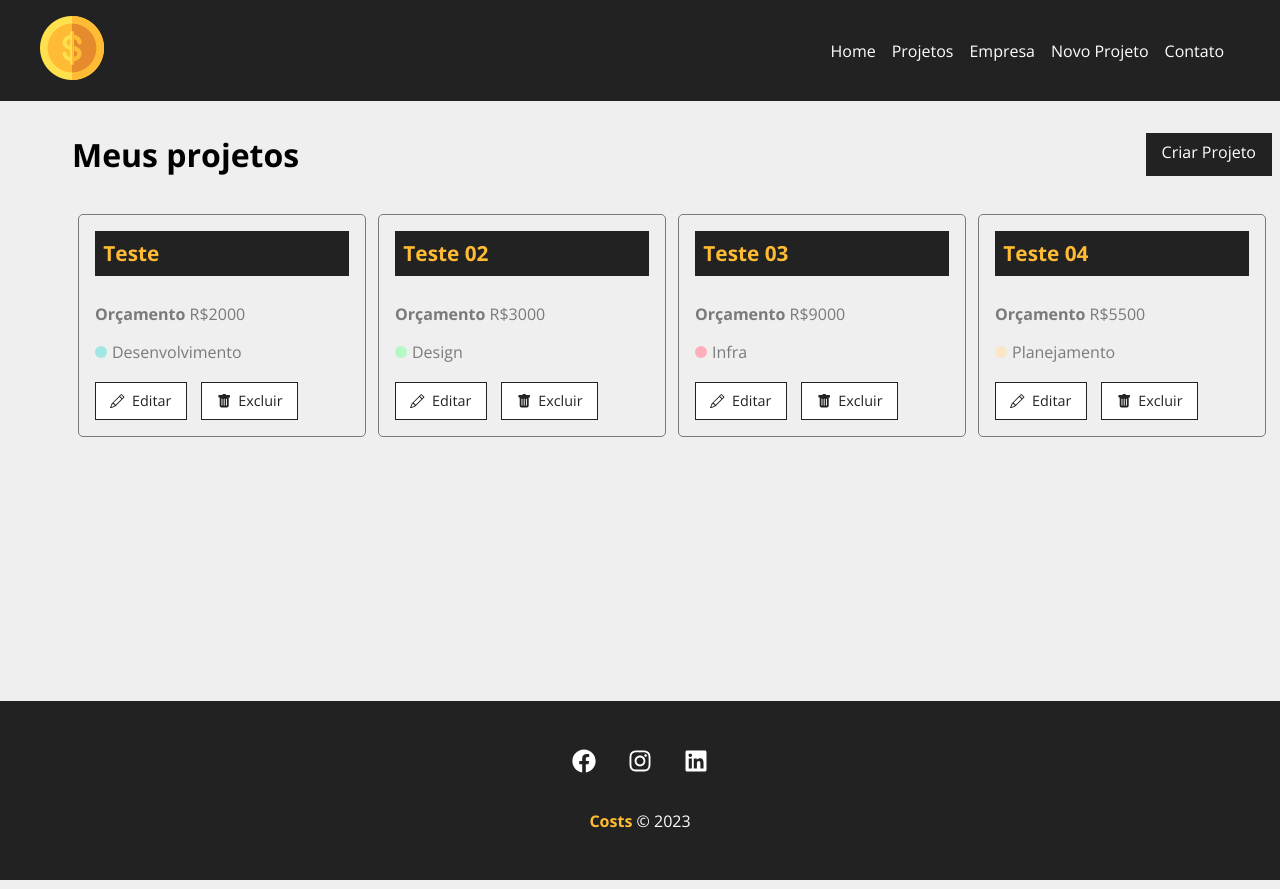
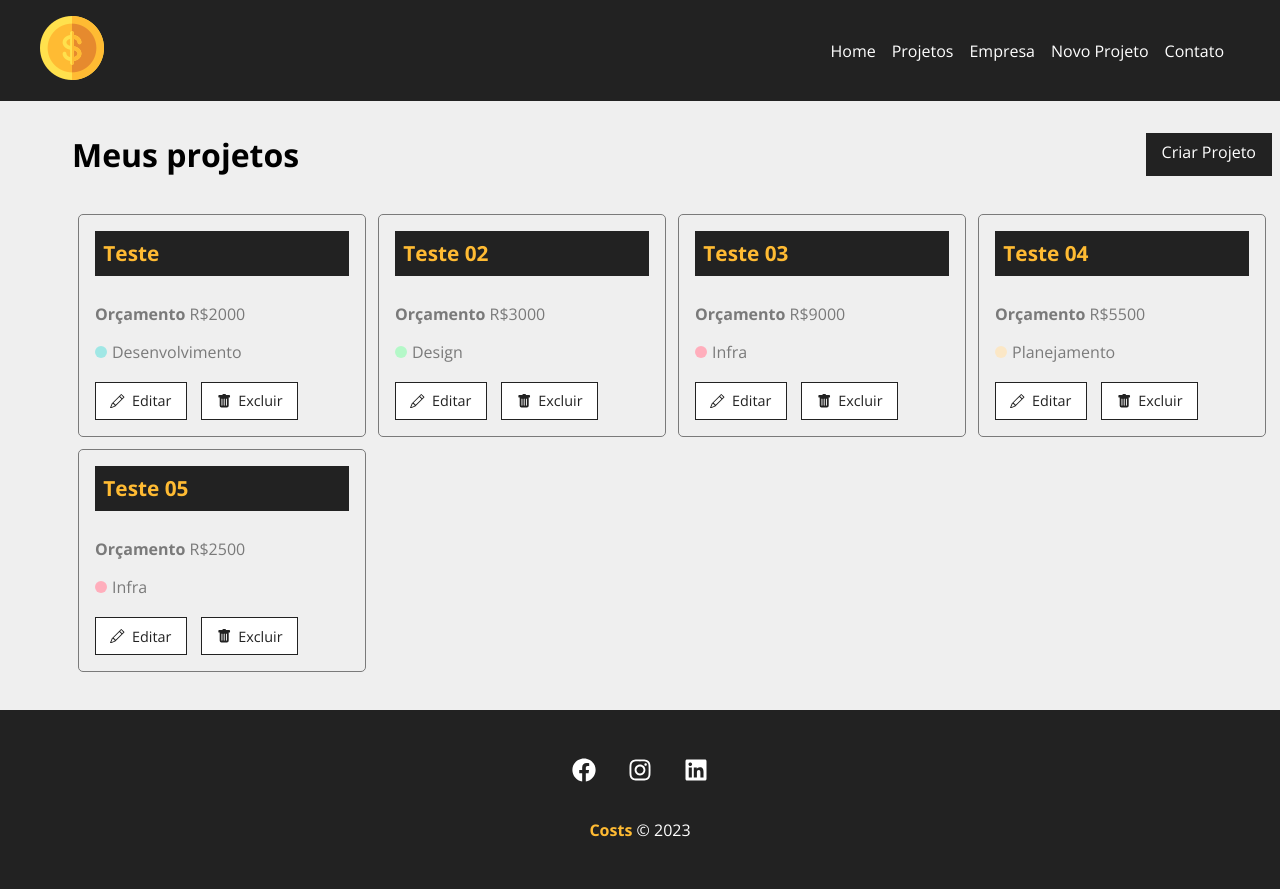
Before and after one commit to Jailsvs/ReactJs-Costs, a React (Create React App) app: page /projects in a window 1280 px wide. Shown: the top 889 px of the page. Built offline with nearby package versions, Linux system fonts and the light colour scheme; data requests are answered from the project's data file.

Commit message:
Loader component (for charging projects)

```diff
--- a/db.json
+++ b/db.json
@@ -43,6 +43,17 @@
       "cost": 0,
       "services": [],
       "id": 4
+    },
+    {
+      "name": "Teste 05",
+      "budget": "2500",
+      "category": {
+        "id": "1",
+        "name": "Infra"
+      },
+      "cost": 0,
+      "services": [],
+      "id": 5
     }
   ],
   "categories": [
--- a/src/components/layout/Loading.js
+++ b/src/components/layout/Loading.js
@@ -1,4 +1,5 @@
 import loading from '../../img/loading.svg'
+
 import styles from './Loading.module.css'
 
 function Loading(){
--- a/src/components/layout/Loading.module.css
+++ b/src/components/layout/Loading.module.css
@@ -0,0 +1,11 @@
+.loaderContainer {
+  width: 100%;
+  height: 100%;
+  display: flex;
+  justify-content: center;
+  align-items: center;
+}
+
+.loader{
+  width: 50px;
+}
--- a/src/components/pages/Projects.js
+++ b/src/components/pages/Projects.js
@@ -2,6 +2,7 @@ import Message from '../layout/Message'
 import Container from '../layout/Container'
 import LinkButton from '../layout/LinkButton'
 import ProjectCard from '../project/ProjectCard'
+import Loading from '../layout/Loading'
 
 import styles from './Projects.module.css'
 import {useLocation } from 'react-router-dom'
@@ -9,6 +10,8 @@ import { useEffect, useState } from 'react'
 
 function Projects() {
   const [projects, setProjects] = useState([])
+  const [removeLoading, setRemoveLoading] = useState(false)
+  const delayServer = 3000
   const location = useLocation()
   let message = ""
   if (location.state) {
@@ -16,7 +19,8 @@ function Projects() {
   }
 
   useEffect(() => {
-    fetch('http://localhost:5000/projects', {
+    setTimeout(() => {
+      fetch('http://localhost:5000/projects', {
       method: 'GET',
       headers: {
         'Content-Type': 'application/json'
@@ -25,8 +29,10 @@ function Projects() {
     .then(data => {
       console.log(data)
       setProjects(data)
+      setRemoveLoading(true)
     })
     .catch((err) => console.log(err))
+    }, delayServer);
   }, [])
 
   return (
@@ -46,6 +52,9 @@ function Projects() {
                           category={project.category.name}
                           key={project.id}/>
          )}
+         {!removeLoading && <Loading/>}
+         {removeLoading && projects.length === 0 &&
+         (<p>Não há projetos cadastrados!</p>)}
       </Container>
     </div>
   )
```
